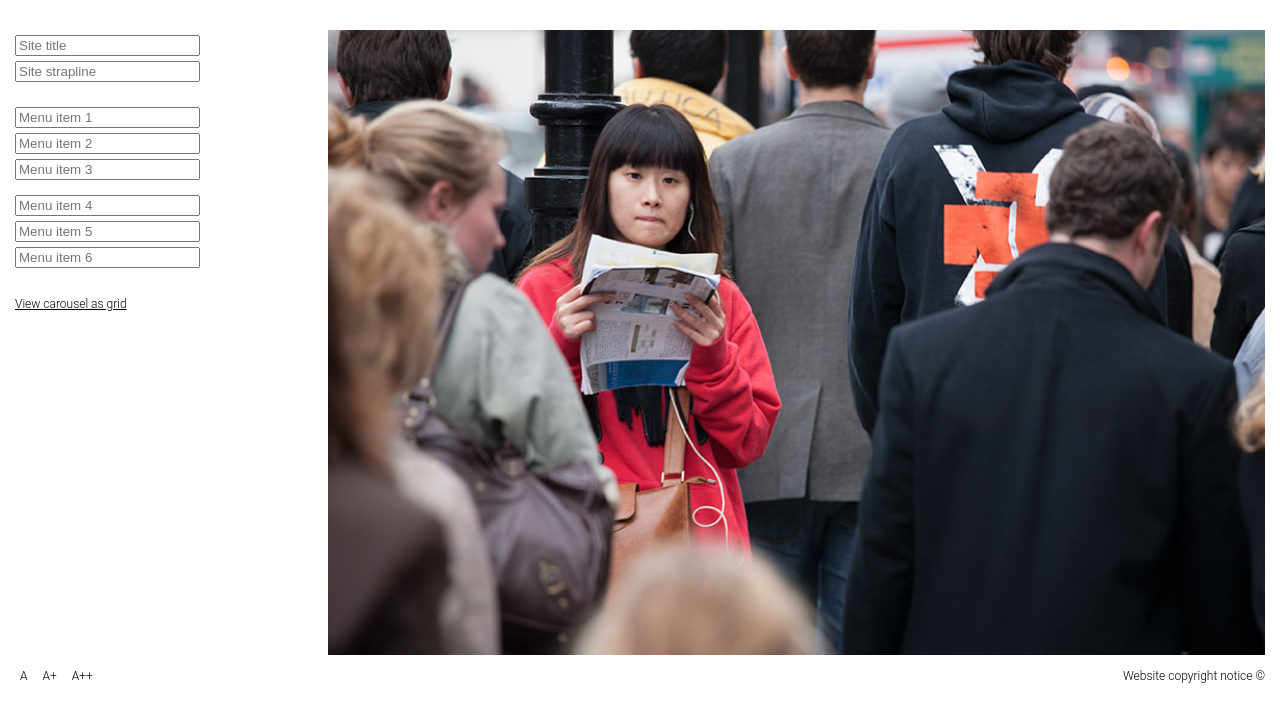
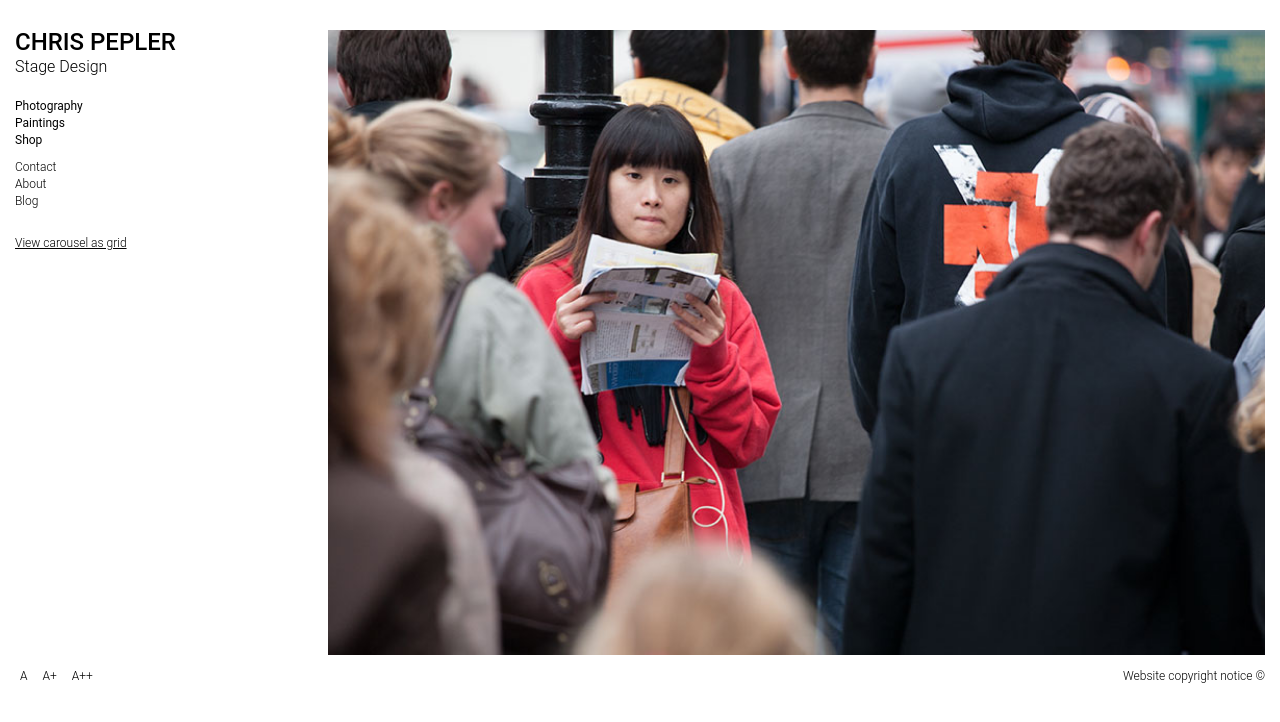
Before and after one commit to dan-mi-sun/chris-peplar, a plain HTML site: page public/admin/index.html in a window 1280 px wide. Drawn offline with Linux system fonts and the light colour scheme; files that its build step writes are made by us from their sources; files whose address does not match are found by name.

Commit message:
Backend structure added

```diff
--- a/public/admin/index.html
+++ b/public/admin/index.html
@@ -6,7 +6,7 @@
     <head>
         <meta charset="utf-8">
         <meta http-equiv="X-UA-Compatible" content="IE=edge,chrome=1">
-        <title>Chris Peplar Admin</title>
+        <title></title>
         <meta name="description" content="">
         <meta name="viewport" content="width=device-width">
         <!-- Place favicon.ico and apple-touch-icon.png in the root directory -->
@@ -19,23 +19,23 @@
             <div class="sidebar">
 
                 <hgroup>
-                    <h1><input type="text" placeholder="Site title"/></h1>
-                    <h2><input type="text" placeholder="Site strapline"/></h2>
+                    <h1><a href="#">Chris Pepler</a></h1>
+                    <h2>Stage Design</h2>
                 </hgroup>
 
                 <nav class="primary">
                     <ul>
-                        <li><input type="text" placeholder="Menu item 1"/></li>
-                        <li><input type="text" placeholder="Menu item 2"/></li>
-                        <li><input type="text" placeholder="Menu item 3"/></li>
+                        <li><a href="#">Photography</a></li>
+                        <li><a href="#">Paintings</a></li>
+                        <li><a href="#">Shop</a></li>
                     </ul>
                 </nav>
 
                 <nav class="secondary">
                     <ul>
-                        <li><input type="text" placeholder="Menu item 4"/></li>
-                        <li><input type="text" placeholder="Menu item 5"/></li>
-                        <li><input type="text" placeholder="Menu item 6"/></li>
+                        <li><a href="#">Contact</a></li>
+                        <li><a href="#">About</a></li>
+                        <li><a href="#">Blog</a></li>
                     </ul>
                 </nav>
 
```
Also changed, not shown: public/admin/images/01b5ea43.carousel3.jpg (renamed from public/images/01b5ea43.carousel3.jpg), public/admin/images/2f9f24a0.carousel1.jpg (renamed from public/images/2f9f24a0.carousel1.jpg), public/admin/images/7541caeb.left-button.png (renamed from public/images/7541caeb.left-button.png), public/admin/images/8f61d4c2.right-button.png (renamed from public/images/8f61d4c2.right-button.png), public/admin/images/c87000c3.carousel2.jpg (renamed from public/images/c87000c3.carousel2.jpg), public/admin/scripts/a8679e14.main.js (renamed from public/scripts/a8679e14.main.js), public/admin/scripts/vendor/d7100892.modernizr.js (renamed from public/scripts/vendor/d7100892.modernizr.js), public/admin/styles/be0f3e00.main.css (renamed from public/styles/be0f3e00.main.css), 1 other file.
